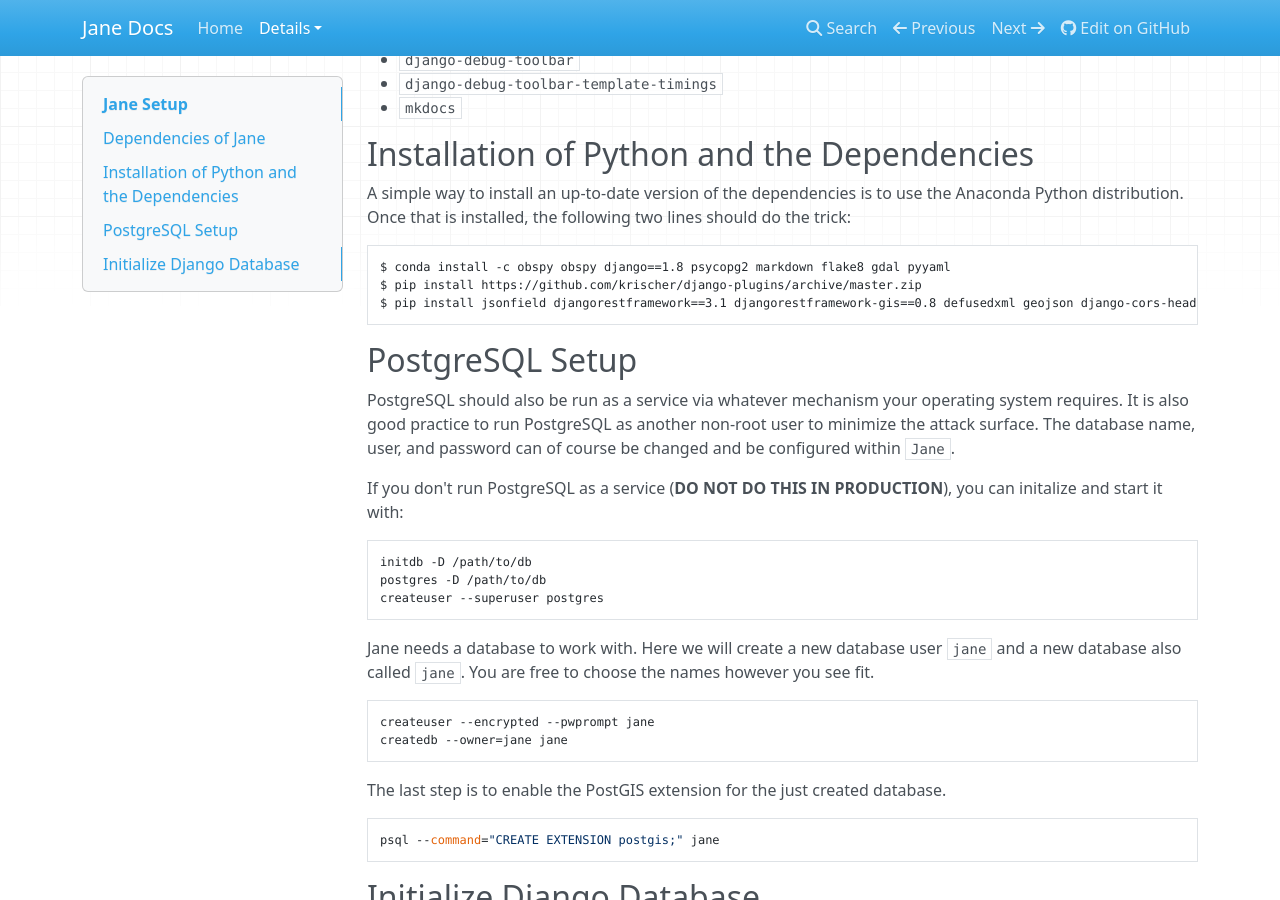
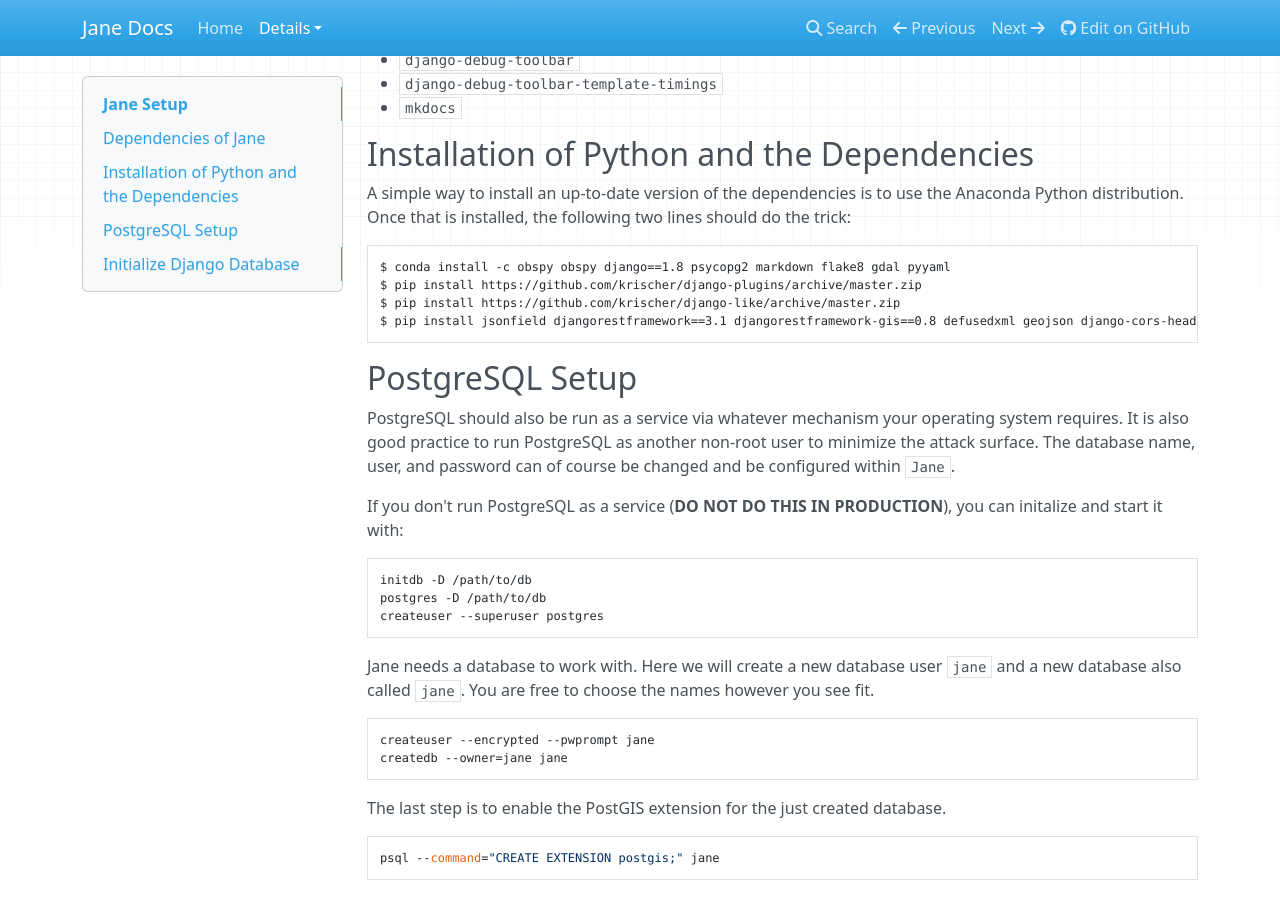
Before and after one commit to krischer/jane, an MkDocs documentation site: the page built from docs/docs/setup.md, in a window 1280 px wide and 900 px high, scrolled down 902 px. Built offline with MkDocs 1.6.1, drawn with Linux system fonts in a browser that asks for light colours; nearby versions of some CDN libraries; old or Windows-style settings are respelled for this version of MkDocs.

Commit message:
updating setup instructions

````diff
--- a/docs/docs/setup.md
+++ b/docs/docs/setup.md
@@ -49,6 +49,7 @@
 ```bash
 $ conda install -c obspy obspy django==1.8 psycopg2 markdown flake8 gdal pyyaml
 $ pip install https://github.com/krischer/django-plugins/archive/master.zip
+$ pip install https://github.com/krischer/django-like/archive/master.zip
 $ pip install jsonfield djangorestframework==3.1 djangorestframework-gis==0.8 defusedxml geojson django-cors-headers django_like django-debug-toolbar django-debug-toolbar-template-timings
 ```
 
````
